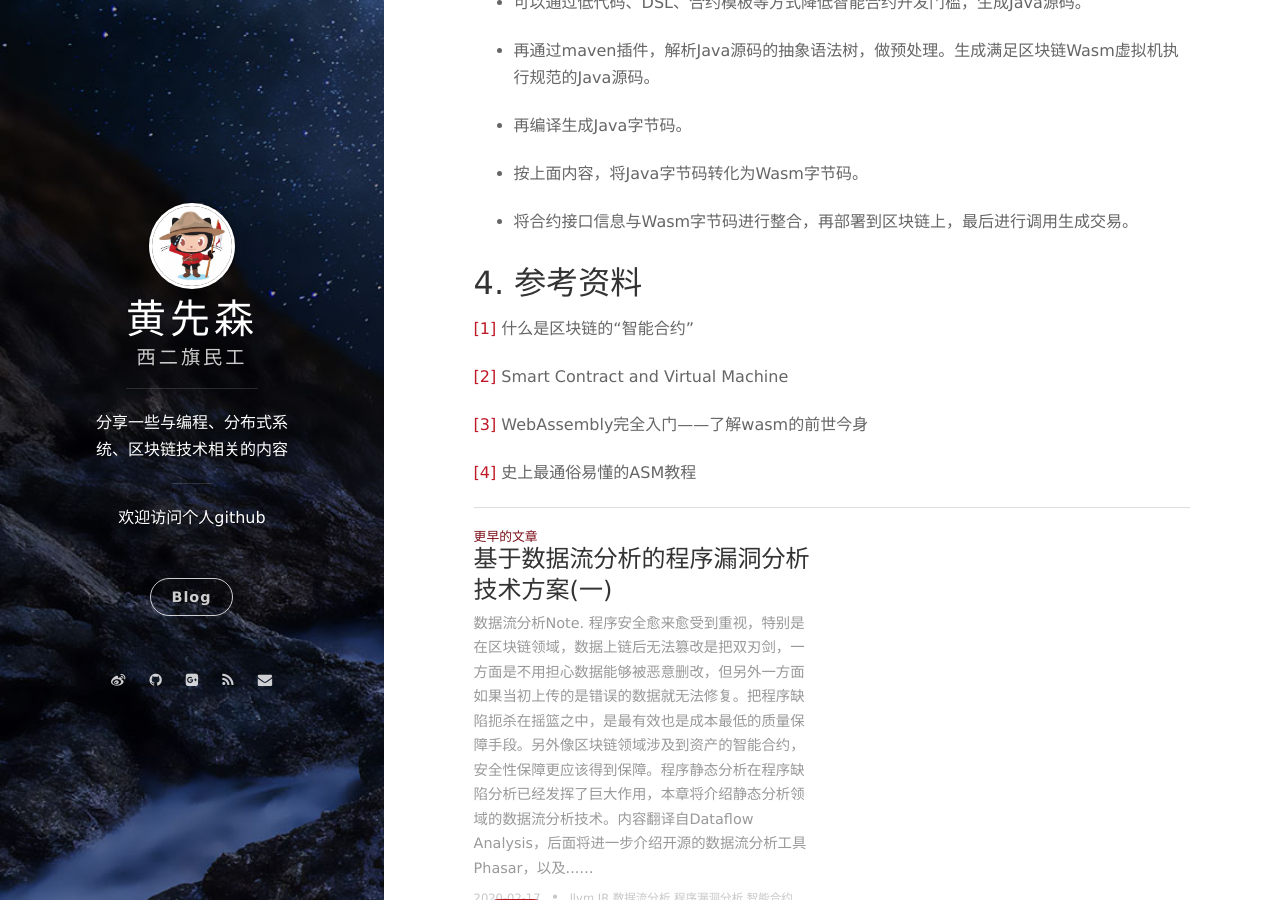
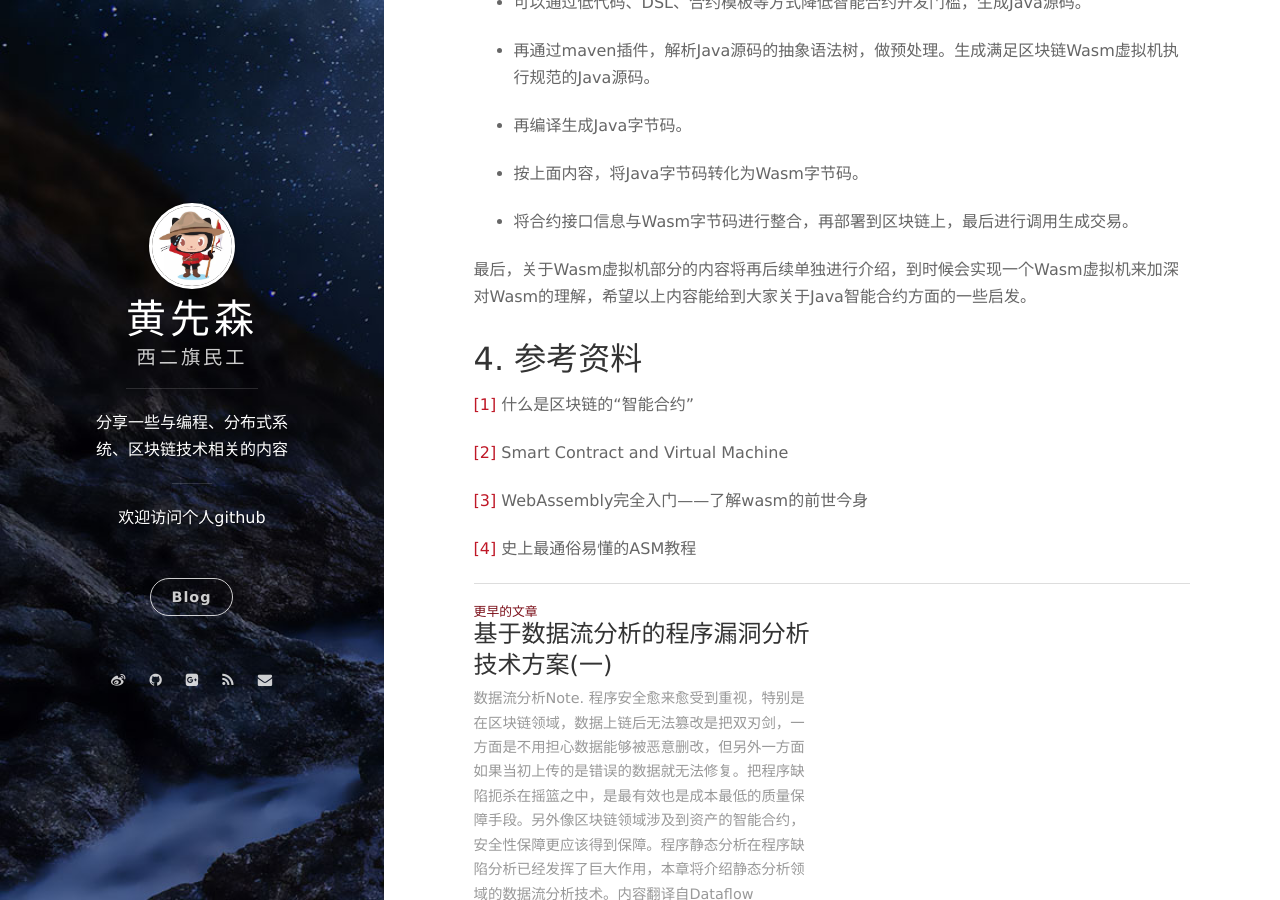
Before and after one commit to berryjam/berryjam.github.io, a Jekyll site: the page built from _posts/2020-07-06-Java智能合约实现探索.md, in a window 1280 px wide and 900 px high, scrolled down 5894 px. Built offline with Jekyll 4.4.1, drawn with Linux system fonts in a browser that asks for light colours; nearby versions of some CDN libraries; comment, search, counter and statistics services are not loaded.

Commit message:
Update 2020-07-06-Java智能合约实现探索.md

```diff
--- a/_posts/2020-07-06-Java智能合约实现探索.md
+++ b/_posts/2020-07-06-Java智能合约实现探索.md
@@ -191,6 +191,8 @@ while(k<7){
 
 - 将合约接口信息与Wasm字节码进行整合，再部署到区块链上，最后进行调用生成交易。
 
+最后，关于Wasm虚拟机部分的内容将再后续单独进行介绍，到时候会实现一个Wasm虚拟机来加深对Wasm的理解，希望以上内容能给到大家关于Java智能合约方面的一些启发。
+
 ## 4. 参考资料
 
 [[1]](http://www.woshipm.com/blockchain/1442574.html) 什么是区块链的“智能合约”
```
